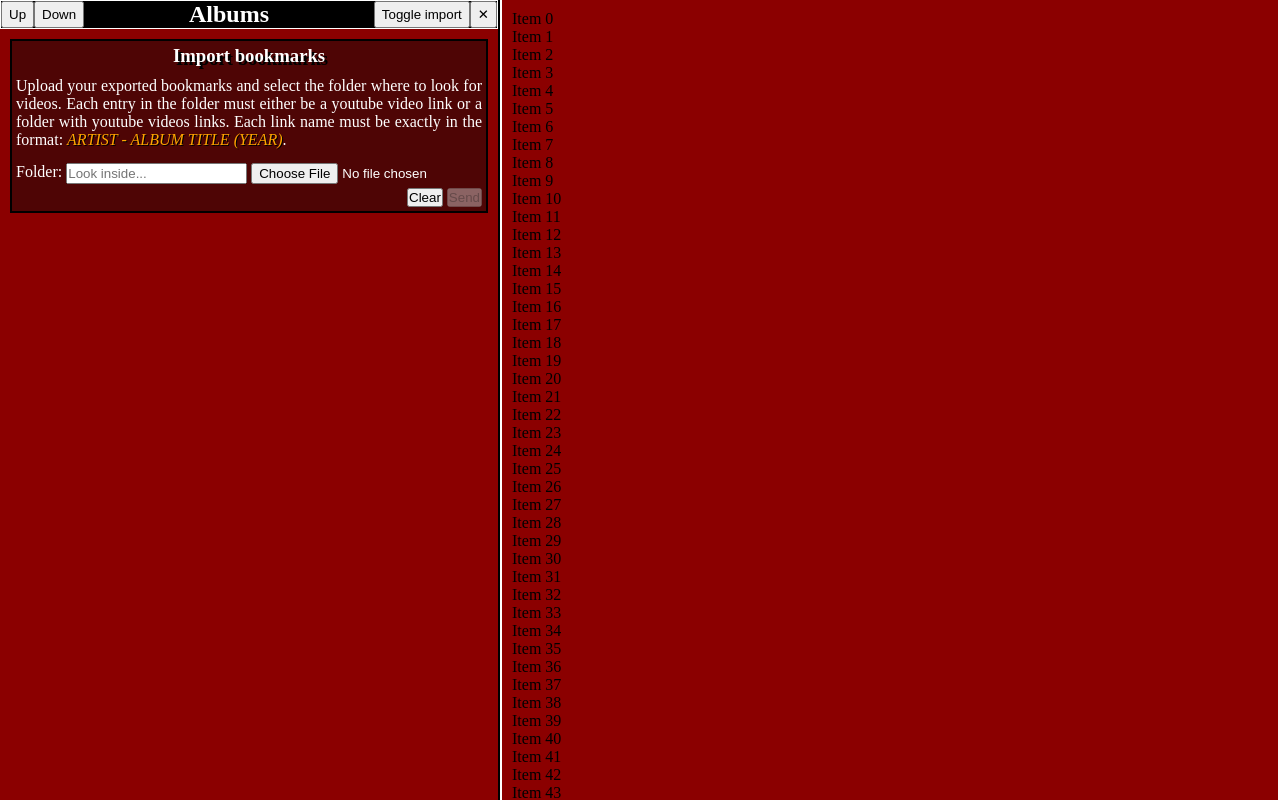
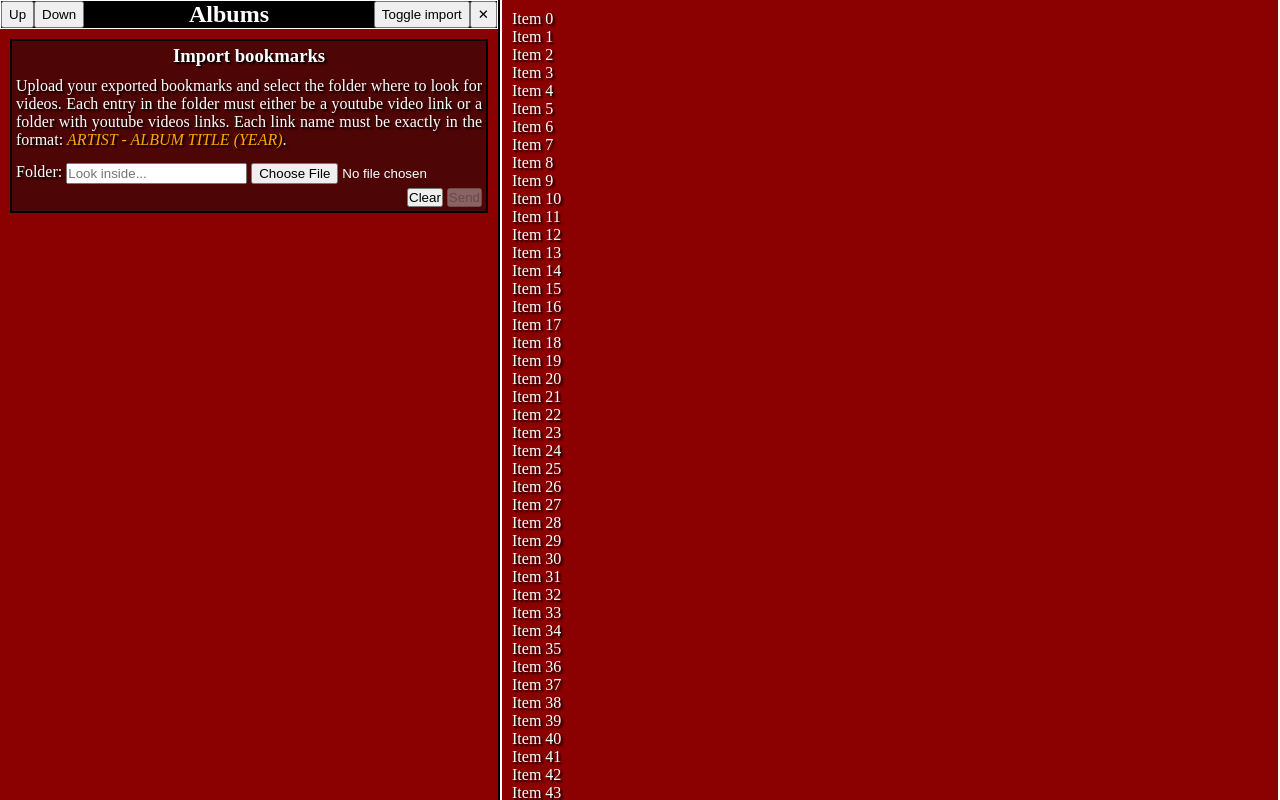
Before and after one commit to vilsuo/bookmark-playlist, a React (Vite) app in the folder client/: page / in a window 1280 px wide. Both pictures are taken after a click on the button 22 px from the left and 22 px from the top of the page. Built offline with nearby package versions, Linux system fonts and the light colour scheme; the HTML template or start-up script is replaced by a standard one.

Commit message:
made text color and shadows more uniform

```diff
--- a/client/src/index.css
+++ b/client/src/index.css
@@ -12,27 +12,23 @@
 
 h1, h2, h3 {
   text-align: center;
-  color: white;
-  text-shadow: 3px 3px black;
 }
 
 .container {
   display: flex;
   height: 100vh;
-
   background-color: black;
+  color: white;
+  text-shadow: 2px 2px 2px black;
 }
 /* Sidebar */
 .container .sidebar {
   position: sticky;
   overflow-y: scroll;
   max-height: 100vh;
-
   top: 0;
-
   background-color: var(--ma-selected);
   border-right: 2px solid black;
-
   width: 500px;
 }
 .container .sidebar .sidebar-toolbar {
@@ -40,9 +36,7 @@ h1, h2, h3 {
   top: 0;
   z-index: 1;
   display: flex;
-
   background-color: black;
-  color: white;
   border: 1px solid white;
 }
 .container .sidebar .sidebar-toolbar button {
@@ -124,7 +118,6 @@ h1, h2, h3 {
   flex-flow: column;
   padding: 4px;
   border: 2px solid black;
-  color: white;
   background-color: var(--ma);
 }
 .bookmark-form .info {
@@ -133,7 +126,6 @@ h1, h2, h3 {
 }
 .bookmark-form .info .format {
   color: orange;
-  text-shadow: 1px 1px black;
   text-transform: uppercase;
   font-style: oblique;
   margin-left: 4px;
@@ -163,7 +155,6 @@ h1, h2, h3 {
   gap: 6px;
   padding: 4px;
   border: 2px solid black;
-  color: white;
   background-color: var(--ma);
 }
 .album-filter .filter-column {
@@ -216,10 +207,7 @@ h1, h2, h3 {
 table {
   border: none;
   border-collapse: collapse;
-
   background-color: var(--ma);
-  color: white;
-  text-shadow: 1px 1px black;
 }
 table .center {
   text-align: center;
@@ -272,7 +260,6 @@ table thead th.sortable {
 }
 table thead th.sortable:hover {
   color: var(--ma-active);
-  text-shadow: 2px 2px 2px black
 }
 
 /* Special tables */
@@ -285,11 +272,9 @@ table thead th.sortable:hover {
 }
 .album-table tbody .album-row:hover {
   color: var(--ma-active);
-  text-shadow: 2px 2px 2px black
 }
 .album-table tbody .album-row.playing td {
   color: var(--ma-selected);
-  text-shadow: 2px 2px 2px black
 }
 .album-table tbody .album-row td:first-child,
 .album-table tbody .album-row td:nth-child(2) {
```
